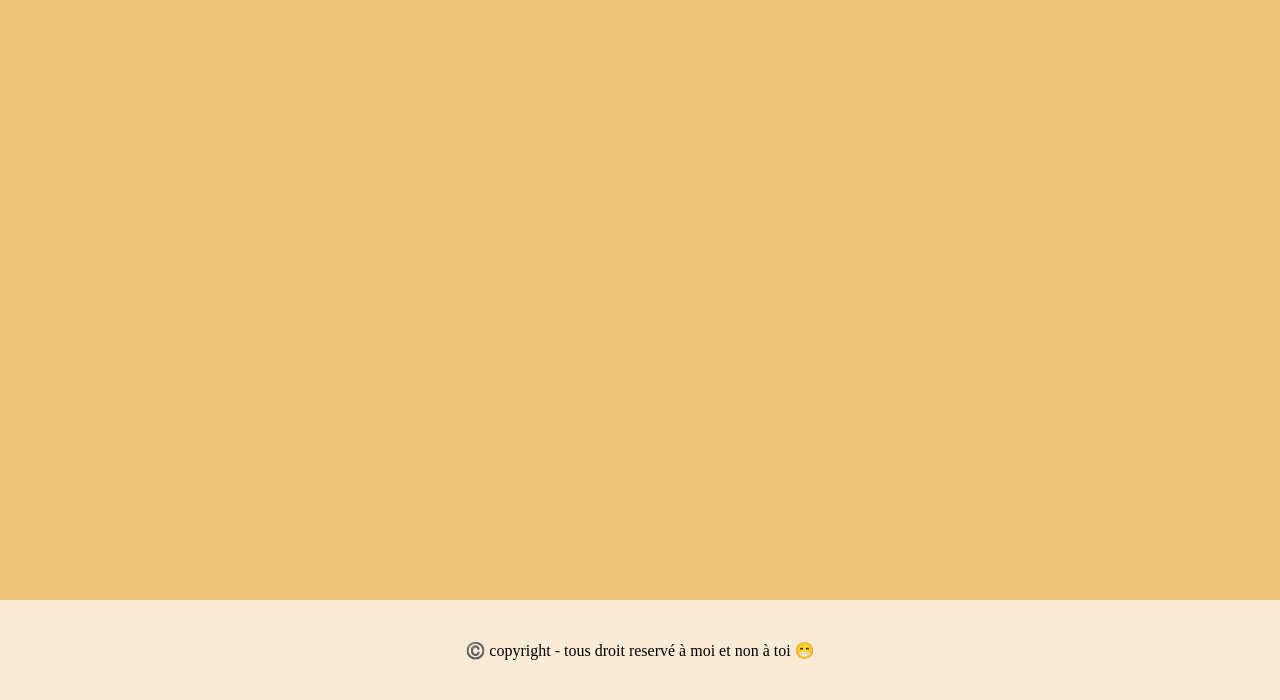
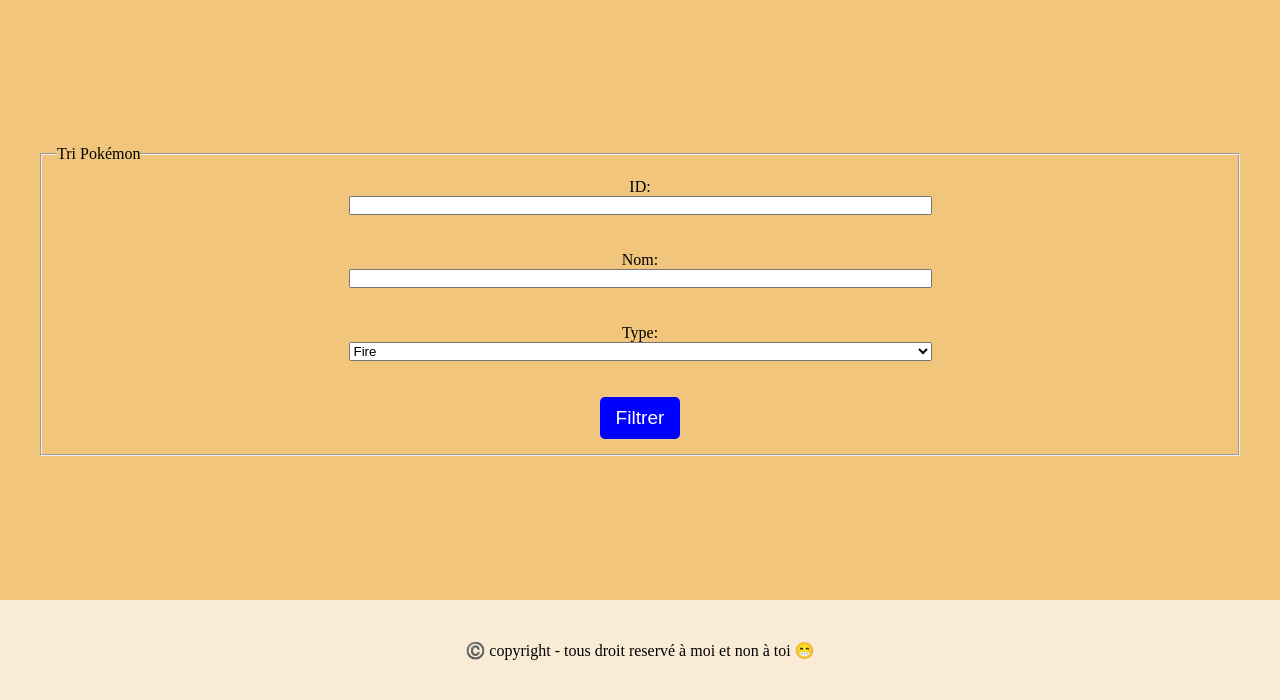
Before and after one commit to YoussefGhollamallah/runtrack3, a PHP site: page / in a window 1280 px wide. Shown: the part 100-800 px from the top of the page. Run offline with PHP 8.4, Linux system fonts and the light colour scheme.

Commit message:
récupération d'un pokémon soit par son id/nom ou type via un formulaire

```diff
--- a/jour04/job03/index.php
+++ b/jour04/job03/index.php
@@ -12,6 +12,35 @@
     </header>
 
     <main>
+        <section>
+            <p id="message"></p>
+        </section>
+        <form action="#" method="post">
+            <fieldset>
+                <legend>Tri Pokémon</legend>
+
+                <label for="id">ID:</label>
+                <input type="text" id="id" name="id"><br><br>
+
+                <label for="nom">Nom:</label>
+                <input type="text" id="nom" name="nom"><br><br>
+
+                <label for="type">Type:</label>
+                <select id="type" name="type">
+                <option value="Fire">Fire</option>
+                <option value="Water">Water</option>
+                <option value="Grass">Grass</option>
+                <option value="Ground">Ground</option>
+                <option value="Electric">Electric</option>
+                <option value="Bug">Bug</option>
+                <option value="Normal">Normal</option>
+                <option value="Poison">Poison</option>
+                <option value="Flying">Flying</option>
+                </select><br><br>
+
+                <button type="submit">Filtrer</button>
+            </fieldset>
+        </form>
 
     </main>
 
--- a/jour04/job03/script.js
+++ b/jour04/job03/script.js
@@ -0,0 +1,76 @@
+document.addEventListener("DOMContentLoaded", () => {
+    const myForm = document.querySelector("form");
+    const urlPokemon = "pokemon.json";
+    let message = document.querySelector("#message");
+    const idPokemon = document.querySelector("#id");
+    const nomPokemon = document.querySelector("#nom");
+    const typePokemon = document.querySelector("#type"); // Ajout du champ type
+
+    function getPokemonId(event) {
+        event.preventDefault();
+
+        const pokemonId = idPokemon.value;
+        const pokemonNom = nomPokemon.value;
+        const pokemonType = typePokemon.value; // Récupère la valeur du champ type
+
+        // Vérifier si aucun champ n'est renseigné
+        if (!pokemonId && !pokemonNom && !pokemonType) {
+            message.style.color = "red";
+            message.textContent = "Veuillez entrer un identifiant, un nom ou un type de Pokémon.";
+            return;
+        }
+
+        // Recherche dans le fichier JSON
+        fetch(urlPokemon)
+            .then(response => response.json())
+            .then(data => {
+                let found = false;
+                let results = [];
+
+                // Recherche par ID
+                if (pokemonId && data[pokemonId - 1]) { // Ajuste l'indice si nécessaire
+                    message.style.color = "green";
+                    message.innerHTML = `Pokémon trouvé : <br> Name : ${data[pokemonId - 1].name.french} <br>
+                    Type : ${data[pokemonId - 1].type.join(", ")}`;
+                    found = true;
+                }
+
+                // Recherche par nom si l'ID n'a rien donné
+                if (!found && pokemonNom) {
+                    const pokemon = Object.values(data).find(poke => poke.name.french.toLowerCase() === pokemonNom.toLowerCase());
+                    if (pokemon) {
+                        message.style.color = "green";
+                        message.innerHTML = `Pokémon trouvé : <br> Name : ${pokemon.name.french} <br>
+                        Type : ${pokemon.type.join(", ")}`;
+                        found = true;
+                    }
+                }
+
+                // Recherche par type si l'ID et le nom n'ont rien donné
+                if (!found && pokemonType) {
+                    results = Object.values(data).filter(poke => poke.type.includes(pokemonType));
+
+                    if (results.length > 0) {
+                        message.style.color = "green";
+                        message.innerHTML = `Pokémons trouvés pour le type ${pokemonType} :<br>`;
+                        results.forEach(poke => {
+                            message.innerHTML += `Name : ${poke.name.french} - Type : ${poke.type.join(", ")}<br>`;
+                        });
+                        found = true;
+                    }
+                }
+
+                if (!found) {
+                    message.style.color = "red";
+                    message.textContent = "Aucun Pokémon trouvé.";
+                }
+            })
+            .catch(error => {
+                message.style.color = "red";
+                message.textContent = "Erreur lors de la récupération des données : " + error;
+                console.error(error);
+            });
+    }
+
+    myForm.addEventListener("submit", getPokemonId);
+});
--- a/jour04/job03/style.css
+++ b/jour04/job03/style.css
@@ -15,4 +15,38 @@ header, footer {
 main {
     min-height: calc(100dvh - 200px);
     background-color: #F2C57C;
+    padding: 10px;
+    display: flex;
+    justify-content: center;
+    flex-direction: column;
+    align-items: center;
 }
+
+section {
+    width: 1200px;
+}
+
+form {
+    width: 1200px;
+}
+
+fieldset {
+    display: flex;
+    flex-direction: column;
+    justify-content: center;
+    align-items: center;
+    padding: 15px;
+}
+
+input, select{
+    width: 50%;
+}
+
+fieldset > button {
+    font-size: 1.2rem;
+    padding: 10px 15px;
+    background-color: blue;
+    color: white;
+    border: none;
+    border-radius: 5px;
+}
```
